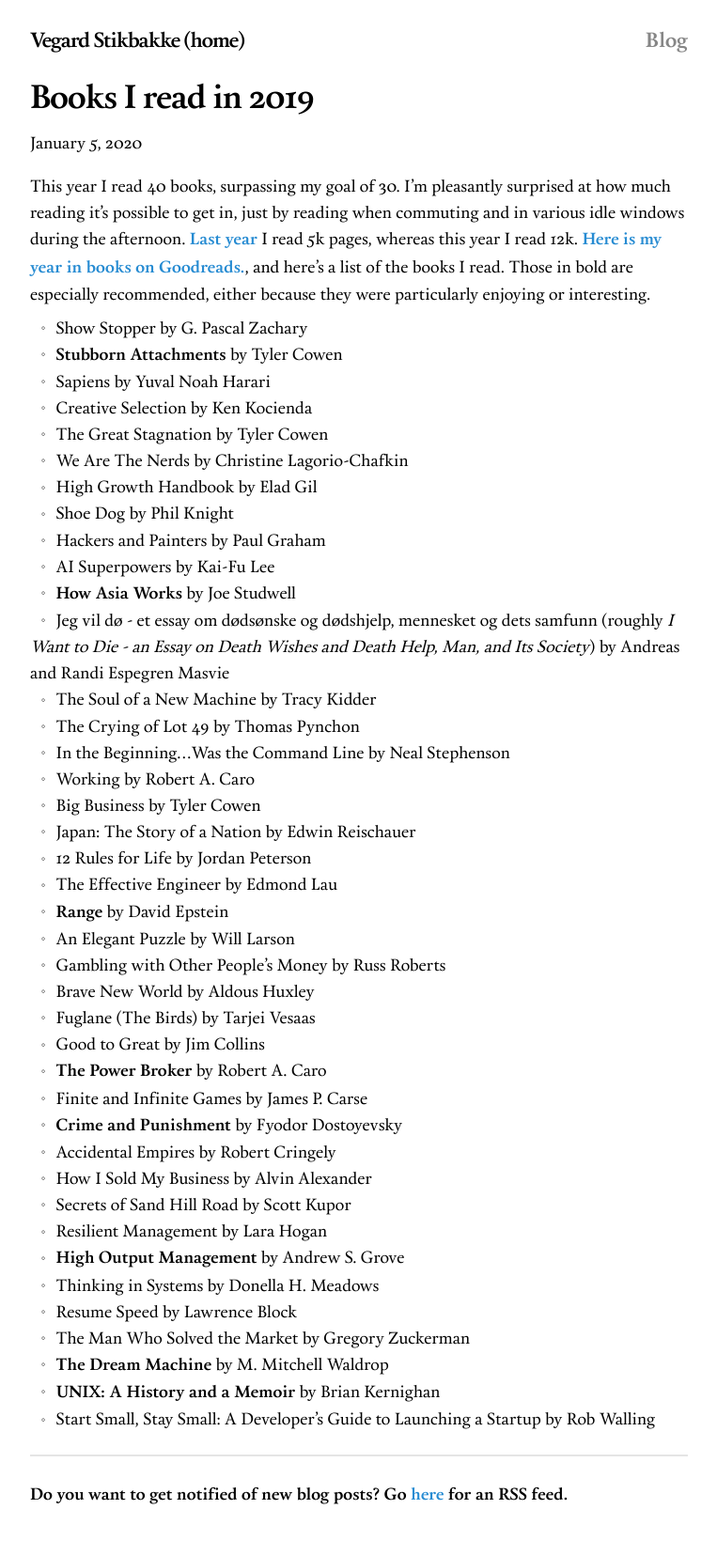
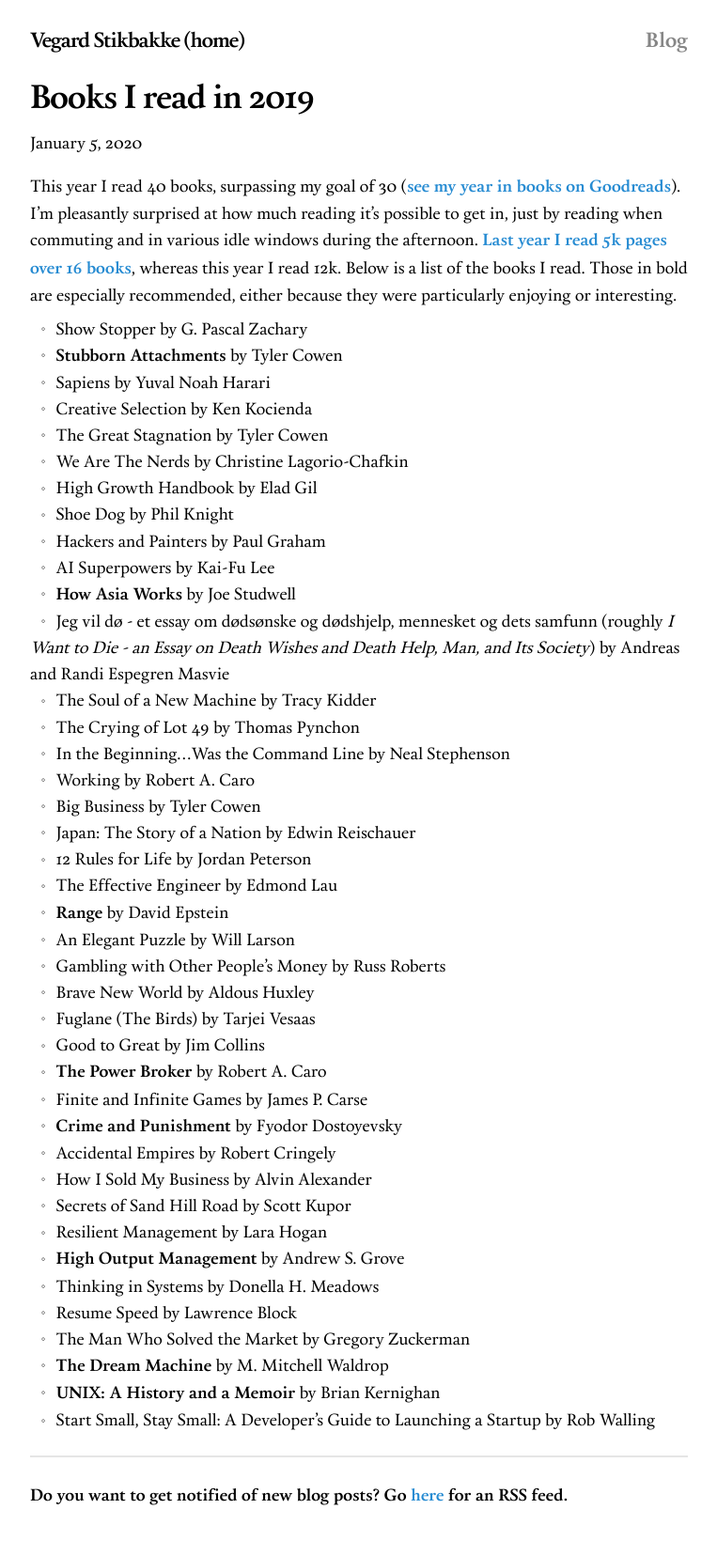
Before and after one commit to vegarsti/vegarsti.github.io, a Jekyll site: the page built from _posts/2020-01-05-books-2019.md, in a window 1280 px wide. Shown: the whole page at 94% size, without its empty margins (258-1021 px from the left). Built offline with Jekyll 4.4.1, drawn with Linux system fonts in a browser that asks for light colours; nearby versions of some CDN libraries.

Commit message:
Fix typo

```diff
--- a/_posts/2020-01-05-books-2019.md
+++ b/_posts/2020-01-05-books-2019.md
@@ -3,10 +3,10 @@ layout: post
 title: Books I read in 2019
 ---
 
-This year I read 40 books, surpassing my goal of 30.
+This year I read 40 books, surpassing my goal of 30 ([see my year in books on Goodreads](https://t.co/ybVQTLo7Qn?amp=1)).
 I'm pleasantly surprised at how much reading it's possible to get in, just by reading when commuting and in various idle windows during the afternoon.
-[Last year](/books-2018) I read 5k pages, whereas this year I read 12k.
-[Here is my year in books on Goodreads.](https://t.co/ybVQTLo7Qn?amp=1), and here’s a list of the books I read.
+[Last year I read 5k pages over 16 books](/books-2018), whereas this year I read 12k.
+Below is a list of the books I read.
 Those in bold are especially recommended, either because they were particularly enjoying or interesting.
 
 - Show Stopper by G. Pascal Zachary
```
